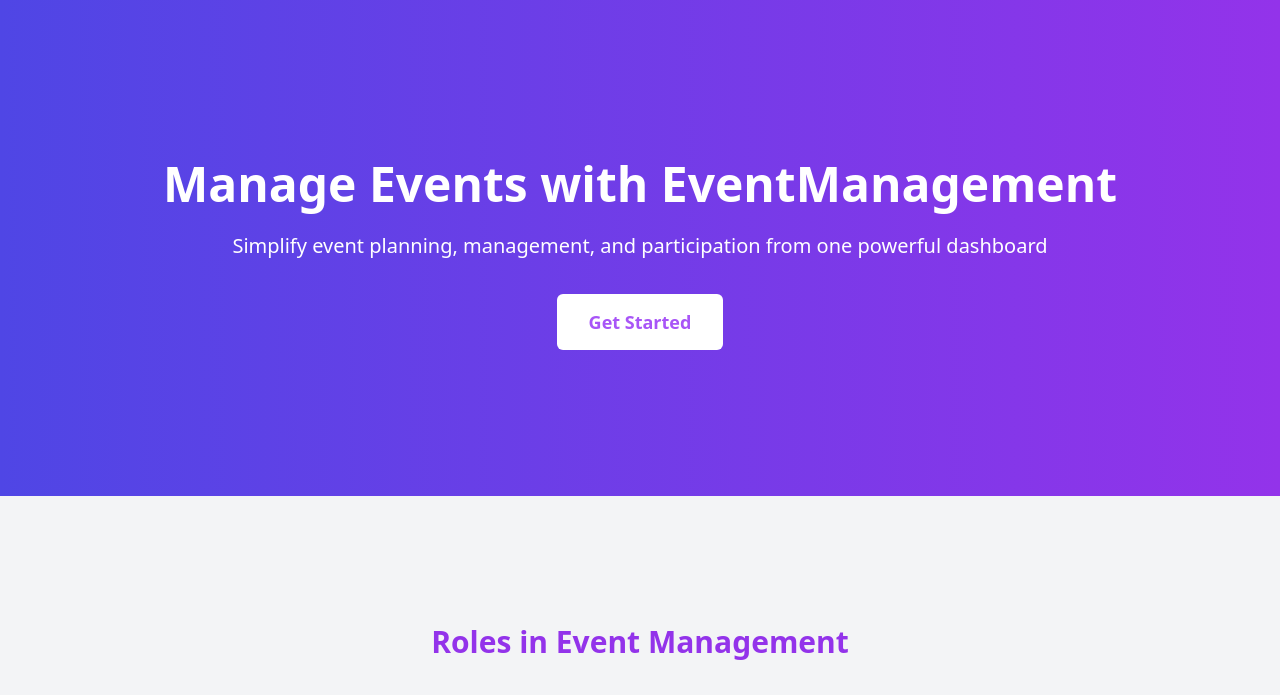
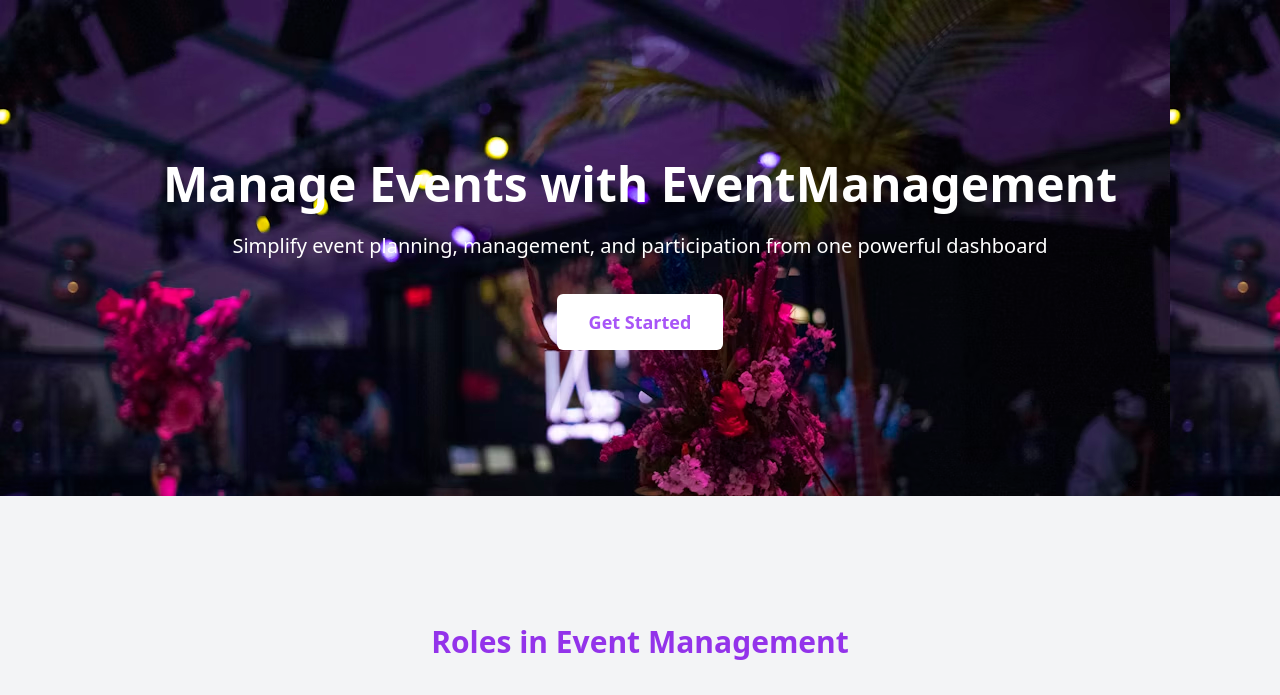
Before and after one commit to shadowstacker21/Event_Management, a Django app: page / in a window 1280 px wide. Shown: the part 64-759 px from the top of the page. Run offline with Django 5.2, Linux system fonts and the light colour scheme; some libraries are stand-ins or nearby versions.

Commit message:
Home Section Background Image add

```diff
--- a/core/templates/home.html
+++ b/core/templates/home.html
@@ -1,10 +1,12 @@
 {% extends "base.html" %}
 {% block content %}
-      <section class="bg-gradient-to-r from-indigo-600 to-purple-600 text-white py-32 md:py-40 ">
+      <section class="bg-gradient-to-r from-indigo-600 to-purple-600 text-white py-32 md:py-40 "
+      style="background-image: url('/static/images/event.jpg');">
+       <div class="absolute inset-0 bg-gradient-to-r from-indigo-600/80 to-purple-600/80"></div>
             <div class="container mx-auto px-6 text-center">
                     <h1 class="text-4xl md:text-5xl font-bold mb-6">Manage Events with EventManagement</h1>
                     <p class="text-xl mb-12">Simplify event planning, management, and participation from one powerful dashboard</p>
-                    <a href="#" class="bg-white text-purple-500 px-8 py-4 rounded-md font-semibold text-lg hover:bg-gray-100 transition duration-300">Get Started</a>
+                    <a href="{% url 'sign-in' %}" class="bg-white text-purple-500 px-8 py-4 rounded-md font-semibold text-lg hover:bg-gray-100 transition duration-300">Get Started</a>
             </div>
          </section>
 
```
Also changed, not shown: static/images/event.jpg (added).
